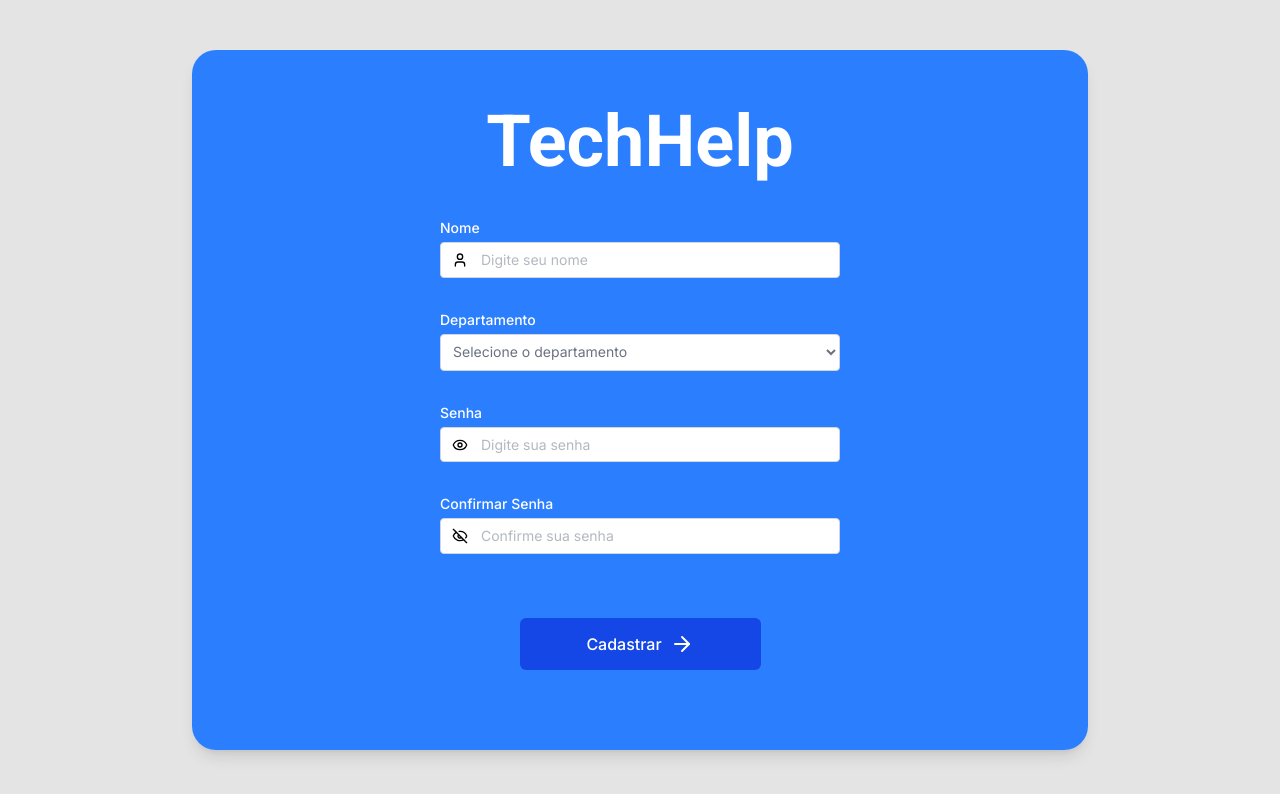
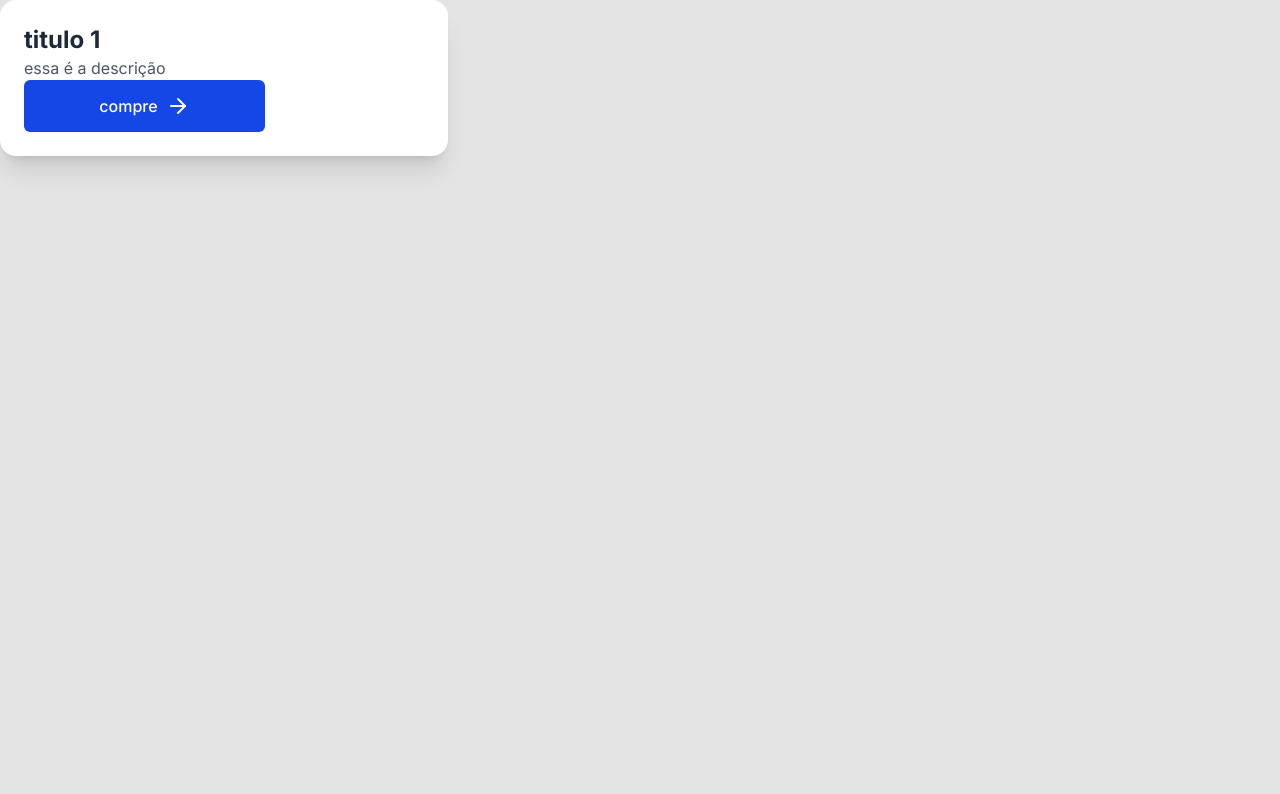
Before and after one commit to andreodev/techHelp-web, a React (Vite) app: page / in a window 1280 px wide. Shown: the top 794 px of the page. Built offline with nearby package versions, Linux system fonts and the light colour scheme.

Commit message:
✨ dynamic card component

```diff
--- a/src/App.tsx
+++ b/src/App.tsx
@@ -1,17 +1,12 @@
-import Container from "./components/Container"
-import Title from "./components/Title"
-import FormRegister from "./form/FormRegister"
-import Layout from "./View/RegisterView/Layout"
+import Card from "./components/Card";
+import Layout from "./View/RegisterView/Layout";
 
 function App() {
   return (
     <Layout>
-    <Container>
-      <Title text="TechHelp" />
-      <FormRegister />
-    </Container>
+      <Card title="titulo 1" description="essa é a descrição" textButton="compre"/>
     </Layout>
-  )
+  );
 }
 
-export default App
+export default App;
--- a/src/View/RegisterView/Layout.tsx
+++ b/src/View/RegisterView/Layout.tsx
@@ -1,6 +1,6 @@
 export default function Layout({ children }: { children: React.ReactNode }) {
   return (
-    <div className=" bg-[#e4e4e4] font-inter">
+    <div className=" bg-[#e4e4e4] font-inter min-h-screen">
         {children}
     </div>
   );
--- /dev/null
+++ b/src/components/Card.tsx
@@ -0,0 +1,26 @@
+import { ArrowRight } from "lucide-react";
+import Button from "./button";
+
+
+interface CardProps {
+ title: string;
+ description: string;
+ textButton: string;
+}
+
+
+export default function Card({ title, description, textButton }: CardProps) {
+
+  return(
+   <div
+           id="card"
+           className="bg-white shadow-xl rounded-2xl p-6 w-full max-w-md mt-10"
+         >
+           <h1 className="text-2xl font-bold text-gray-800 mb-2">
+             {title}
+           </h1>
+           <p className="text-gray-600 mb-4">{description}</p>
+           <Button text={textButton} icon={ArrowRight}/>
+         </div>
+  )
+}
--- a/src/components/button.tsx
+++ b/src/components/button.tsx
@@ -1,19 +1,25 @@
-import { ArrowRight } from "lucide-react"
+import { type LucideIcon } from "lucide-react"
 
 interface ButtonProps {
   text: string
   className?: string | undefined
   type?: "button" | "submit" | "reset"
+  icon?: LucideIcon
 }
 
-export default function Button({ text, className, type }: ButtonProps) {
+export default function Button({ text, className, type, icon }: ButtonProps) {
+
+  const Icon = icon
   return (
     <button
       type={type}
       className={`bg-blue-700 ${className} text-white text-base font-medium rounded-md w-[241px] h-[52px] flex items-center justify-center gap-2`}
     >
-      <span>{text}</span>
-      <ArrowRight />
+      {Icon && (
+        <span className="flex gap-2">{text}
+        <Icon />
+        </span>
+      )}
     </button>
   )
 }
--- a/src/form/FormRegister.tsx
+++ b/src/form/FormRegister.tsx
@@ -5,7 +5,7 @@ import InputField from "../components/InputField";
 import FormWrapper from "../components/FormWrapper";
 import SelectField from "../components/SelectFIeld";
 import Button from "../components/button";
-import { Eye, EyeOff, User } from "lucide-react";
+import { ArrowRight, Eye, EyeOff, User } from "lucide-react";
 
 const formSchema = z.object({
   name: z.string().min(1, "O nome é obrigatório"),
@@ -72,6 +72,7 @@ export default function FormRegister() {
           text="Cadastrar"
           type="submit"
           className="bg-blue-600 text-white px-4 py-2 rounded hover:bg-blue-700 cursor-pointer"
+          icon={ArrowRight}
         />
       </div>
     </FormWrapper>
--- a/src/index.css
+++ b/src/index.css
@@ -1,5 +1,8 @@
 @import "tailwindcss";
 
+* {
+  margin: 0;
+}
 
 .font-inter {
   font-family: "Inter", sans-serif;
```
